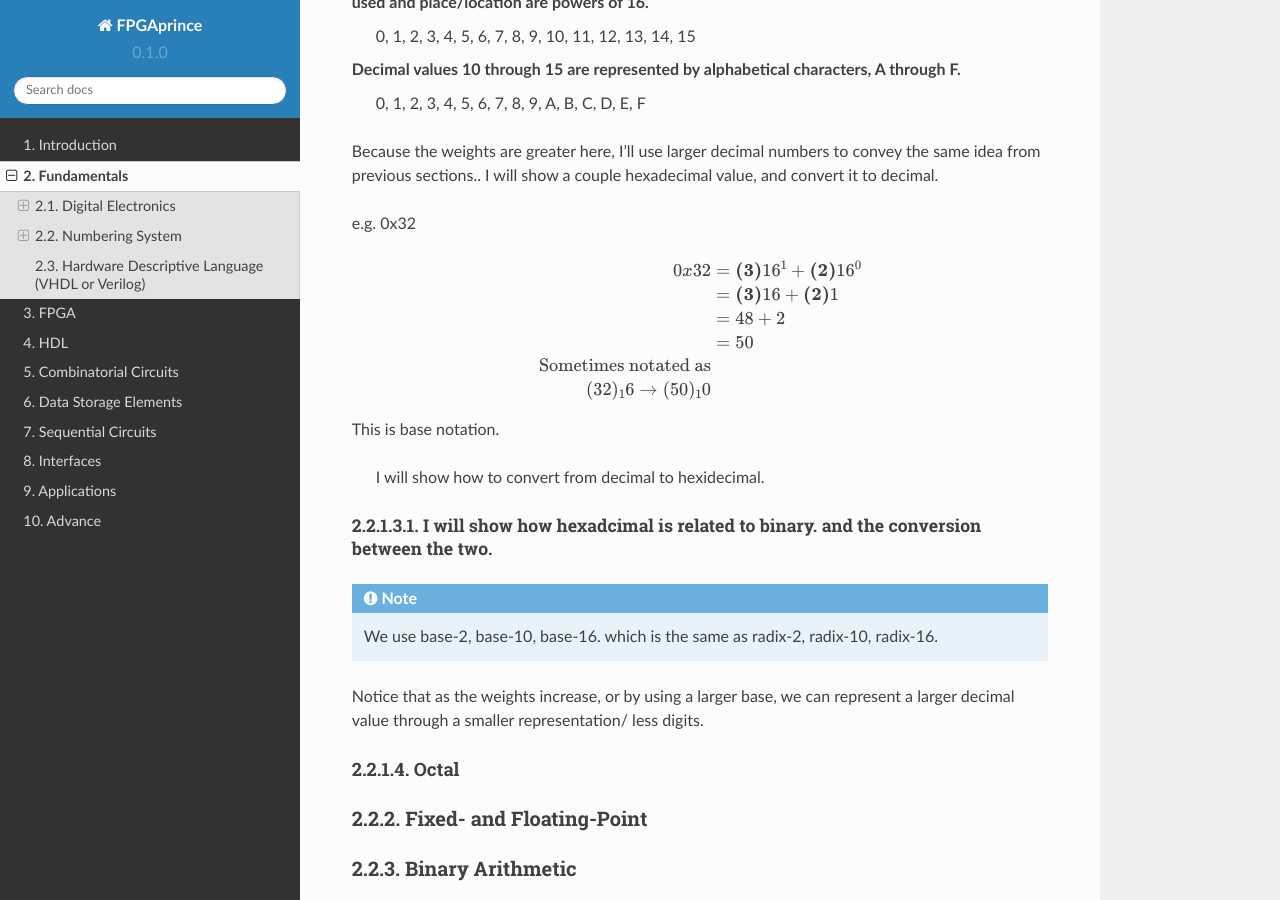
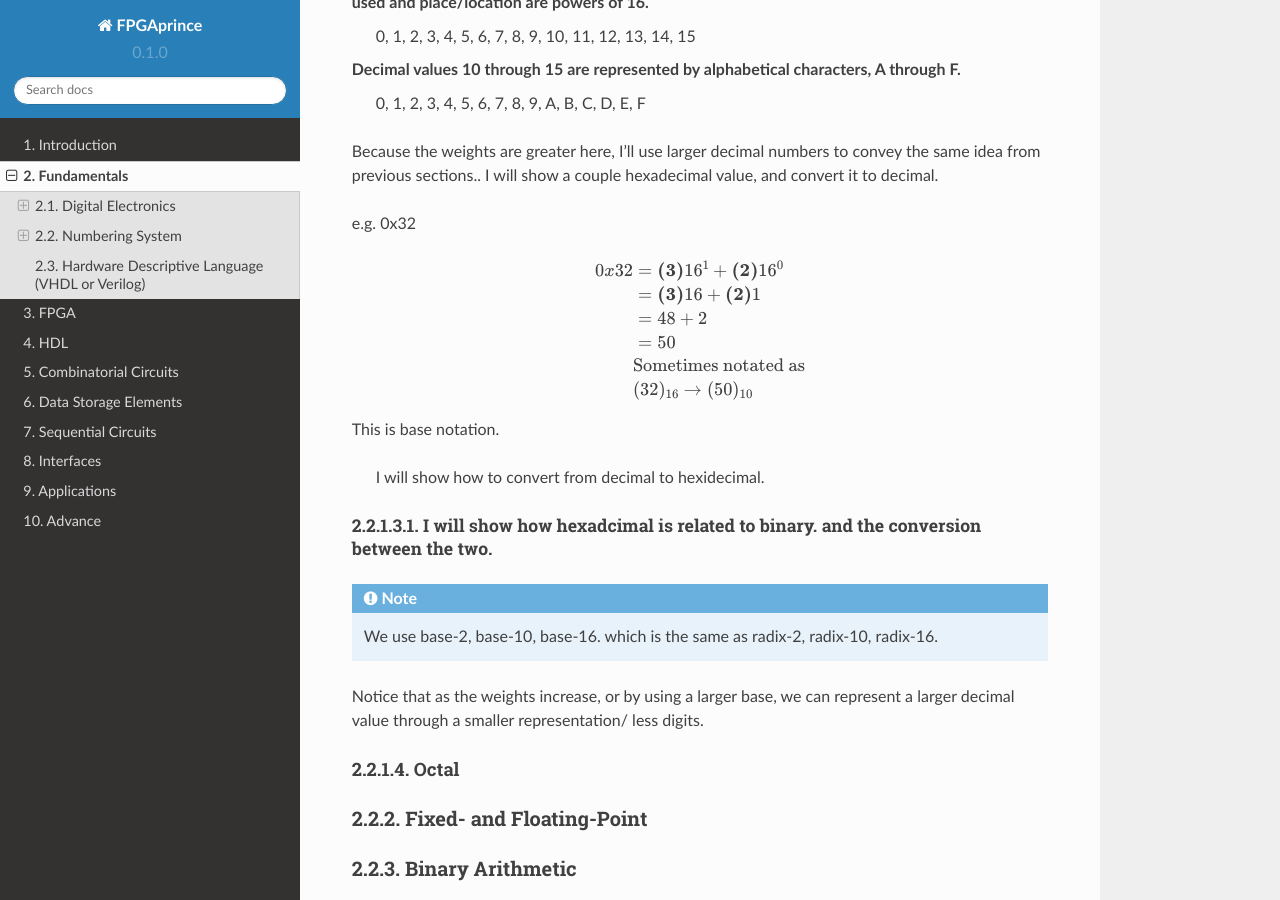
Before and after one commit to fpgaprince/rtd, a Sphinx documentation site: the page built from docs/source/fundamentals.rst, in a window 1280 px wide and 900 px high, scrolled down 5838 px. Built offline with Sphinx 7.4.7 and the Read the Docs theme 2.0.0, drawn with Linux system fonts in a browser that asks for light colours.

Commit message:
alignmetn

```diff
--- a/docs/source/fundamentals.rst
+++ b/docs/source/fundamentals.rst
@@ -294,8 +294,8 @@ e.g. 0x32
             &= \mathbf{(3)}16 + \mathbf{(2)}1\\
             &= 48 + 2\\
             &= 50\\
-            \text{Sometimes notated as}\\
-            (32)_16 \rightarrow (50)_10
+            &\text{Sometimes notated as}\\
+            &(32)_{16} \rightarrow (50)_{10}
 
 This is base notation.
 
```
